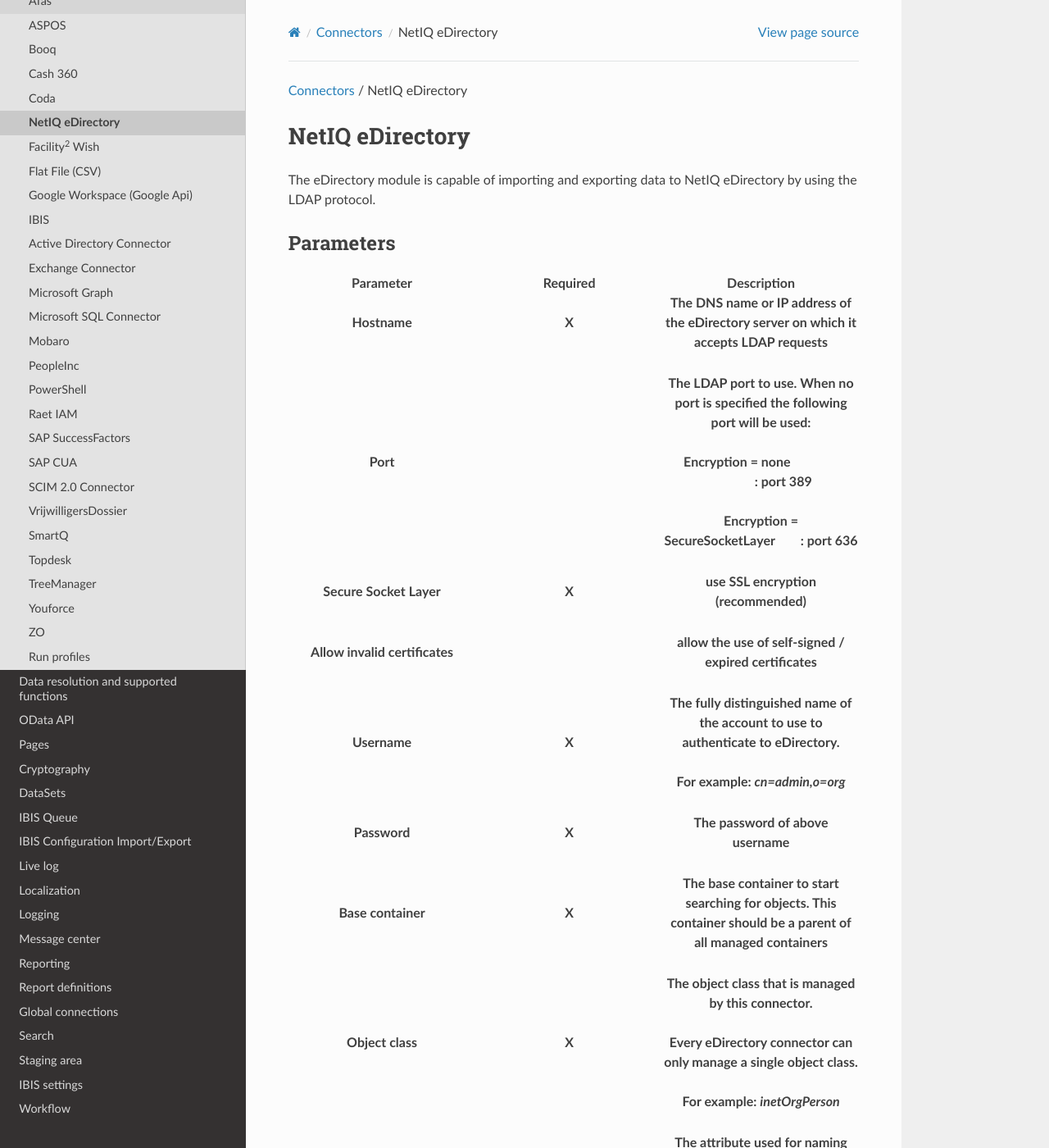
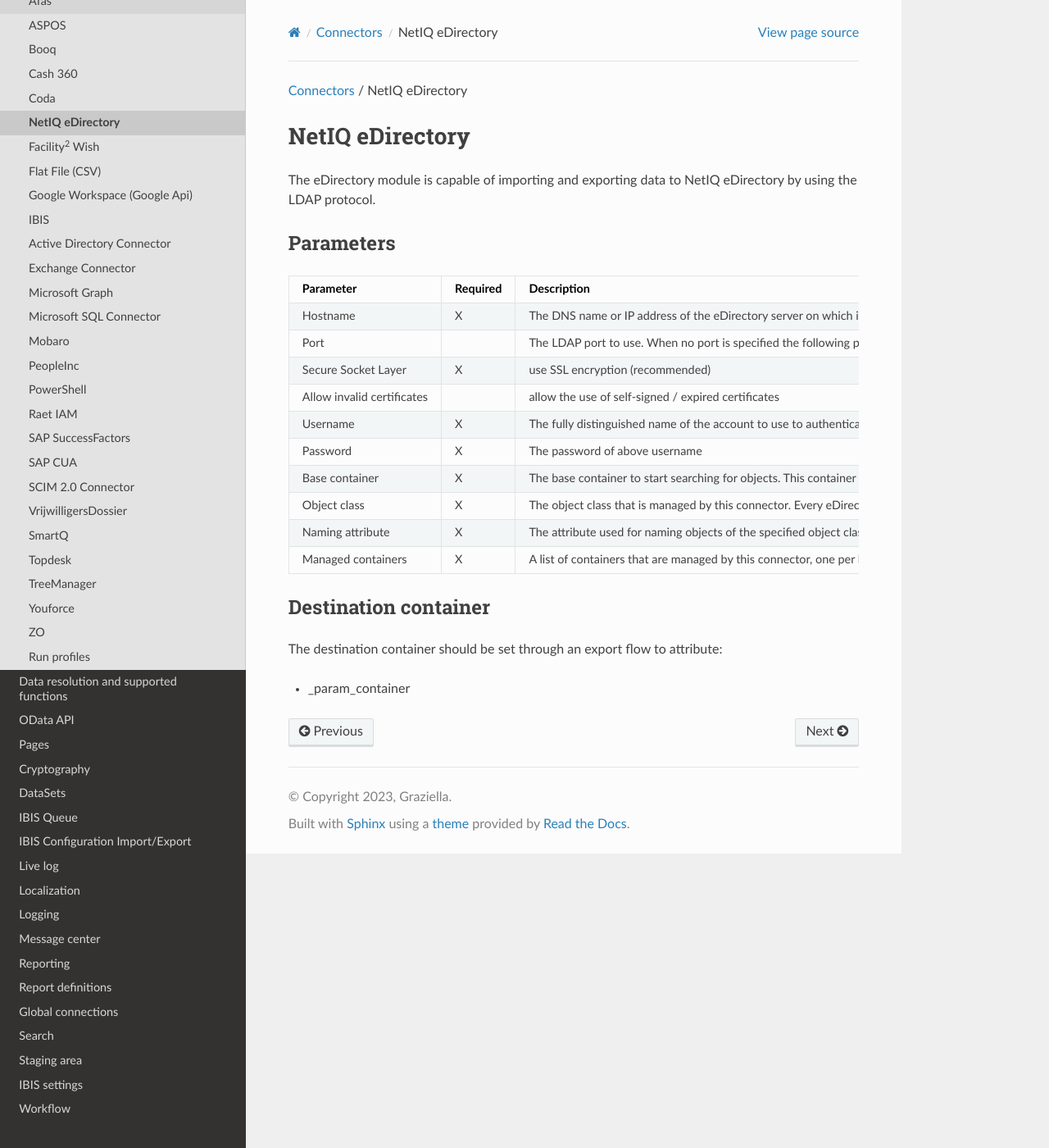
Before and after one commit to Raoulorlando/rtd-tutorial, a Sphinx documentation site: the page built from docs/source/Documentatie/Connector_eDirectory.md, in a window 1280 px wide and 1400 px high. Shown: the whole window at 82% size. Built offline with Sphinx 7.4.7 and the Read the Docs theme 2.0.0, drawn with Linux system fonts in a browser that asks for light colours; pages that are not in the unit, such as notebooks, are missing from menus; some of the changed text lies outside the part shown.

Commit message:
Changed table in Connector_eDirectory to markdown

```diff
--- a/docs/source/Documentatie/Connector_eDirectory.md
+++ b/docs/source/Documentatie/Connector_eDirectory.md
@@ -8,89 +8,18 @@
 
 ## Parameters
 
-<table class="table table-bordered">
-<colgroup>
-<col style="width: 33%" />
-<col style="width: 33%" />
-<col style="width: 33%" />
-</colgroup>
-<thead class="thead-light">
-<tr class="header">
-<th>Parameter</th>
-<th class="text-center">Required</th>
-<th>Description</th>
-</tr>
-<tr class="odd">
-<th><p>Hostname</p></th>
-<th><p><strong>X</strong></p></th>
-<th><p>The DNS name or IP address of the eDirectory server on which it
-accepts LDAP requests</p></th>
-</tr>
-<tr class="header">
-<th><p>Port</p></th>
-<th><p><strong> </strong></p></th>
-<th><p>The LDAP port to use. When no port is specified the following
-port will be used:</p>
-<p>Encryption = none                              : port 389</p>
-<p>Encryption = SecureSocketLayer        : port 636</p></th>
-</tr>
-<tr class="odd">
-<th><p>Secure Socket Layer</p></th>
-<th><p><strong>X</strong></p></th>
-<th><p>use SSL encryption (recommended)</p></th>
-</tr>
-<tr class="header">
-<th><p>Allow invalid certificates</p></th>
-<th><p><strong> </strong></p></th>
-<th><p>allow the use of self-signed / expired certificates</p></th>
-</tr>
-<tr class="odd">
-<th><p>Username</p></th>
-<th><p><strong>X</strong></p></th>
-<th><p>The fully distinguished name of the account to use to
-authenticate to eDirectory.</p>
-<p>For example: <em>cn=admin,o=org</em></p></th>
-</tr>
-<tr class="header">
-<th><p>Password</p></th>
-<th><p><strong>X</strong></p></th>
-<th><p>The password of above username</p></th>
-</tr>
-<tr class="odd">
-<th><p>Base container</p></th>
-<th><p><strong>X</strong></p></th>
-<th><p>The base container to start searching for objects. This container
-should be a parent of all managed containers</p></th>
-</tr>
-<tr class="header">
-<th><p>Object class</p></th>
-<th><p><strong>X</strong></p></th>
-<th><p>The object class that is managed by this connector.</p>
-<p>Every eDirectory connector can only manage a single object class.</p>
-<p>For example: <em>inetOrgPerson</em></p></th>
-</tr>
-<tr class="odd">
-<th><p>Naming attribute</p></th>
-<th><p><strong>X</strong></p></th>
-<th><p>The attribute used for naming objects of the specified object
-class in the directory. In general this is ‘cn’, but some object types
-require a different naming attribute</p></th>
-</tr>
-<tr class="header">
-<th><p>Managed containers</p></th>
-<th><p><strong>X</strong></p></th>
-<th><p>A list of containers that are managed by this connector, one per
-line. Objects outside of this containers will not be touched. It is also
-not possible to create new objects in containers that are not in this
-list.</p>
-<p>The containers must be formatted using their full distinguished
-name.</p>
-<p>For example:</p>
-<p><em>ou=staff,ou=users,ou=iam,o=org</em></p>
-<p><em>ou=factory,ou=users,ou=iam,o=org</em></p></th>
-</tr>
-</thead>
-&#10;</table>
+|          Parameter         | Required |                                                                                                                                                                                    Description                                                                                                                                                                                   |
+|:--------------------------:|:--------:|:--------------------------------------------------------------------------------------------------------------------------------------------------------------------------------------------------------------------------------------------------------------------------------------------------------------------------------------------------------------------------------:|
+|          Hostname          |     X    |                                                                                                                                               The DNS name or IP address of the eDirectory server on which it accepts LDAP requests                                                                                                                                              |
+|            Port            |          |                                                                                          The LDAP port to use. When no port is specified the following port will be used:   Encryption = none                              : port 389   Encryption = SecureSocketLayer        : port 636                                                                                         |
+|     Secure Socket Layer    |     X    |                                                                                                                                                                         use SSL encryption (recommended)                                                                                                                                                                         |
+| Allow invalid certificates |          |                                                                                                                                                                allow the use of self-signed / expired certificates                                                                                                                                                               |
+|          Username          |     X    |                                                                                                                                  The fully distinguished name of the account to use to authenticate to eDirectory.   For example: cn=admin,o=org                                                                                                                                 |
+|          Password          |     X    |                                                                                                                                                                          The password of above username                                                                                                                                                                          |
+|       Base container       |     X    |                                                                                                                                  The base container to start searching for objects. This container should be a parent of all managed containers                                                                                                                                  |
+|        Object class        |     X    |                                                                                                               The object class that is managed by this connector.   Every eDirectory connector can only manage a single object class.   For example: inetOrgPerson                                                                                                               |
+|      Naming attribute      |     X    |                                                                                                     The attribute used for naming objects of the specified object class in the directory. In general this is ‘cn’, but some object types require a different naming attribute                                                                                                    |
+|     Managed containers     |     X    | A list of containers that are managed by this connector, one per line. Objects outside of this containers will not be touched. It is also not possible to create new objects in containers that are not in this list.   The containers must be formatted using their full distinguished name.   For example:   ou=staff,ou=users,ou=iam,o=org   ou=factory,ou=users,ou=iam,o=org |
 
 ## Destination container
 
```
